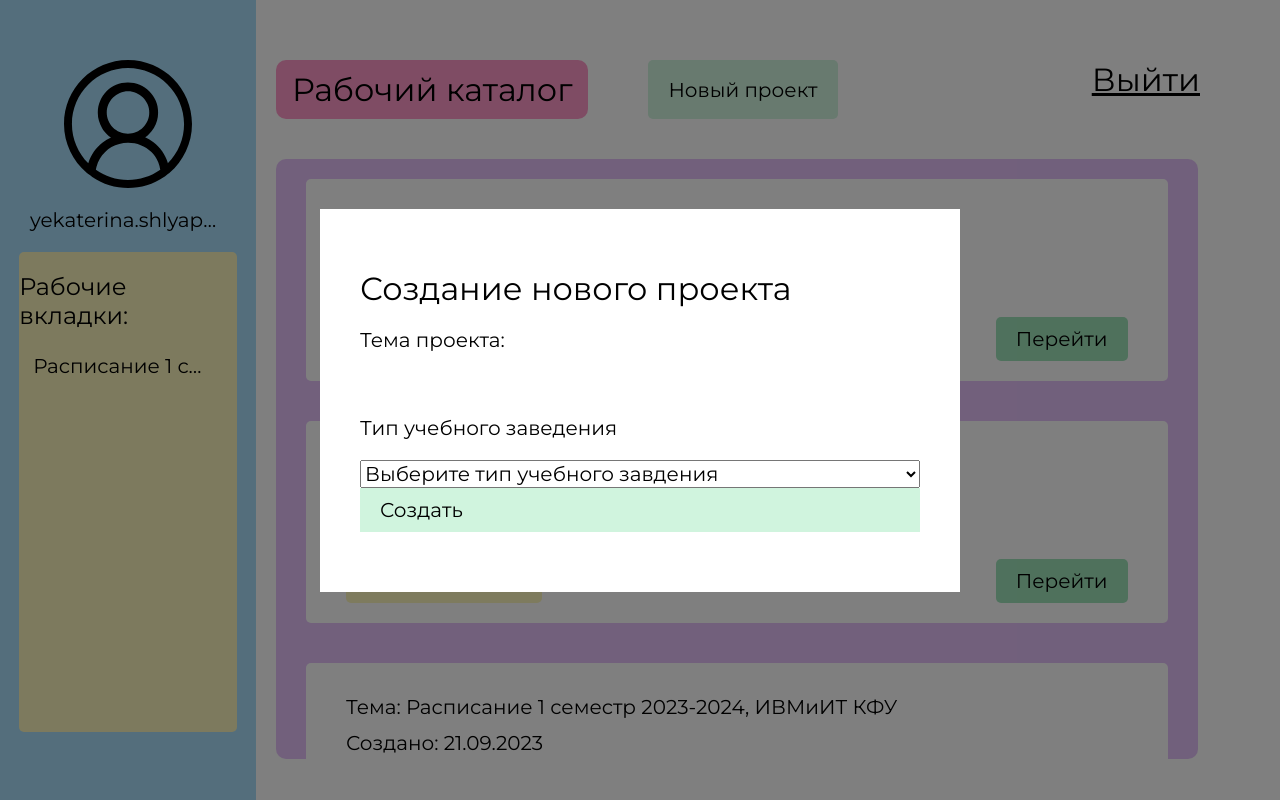
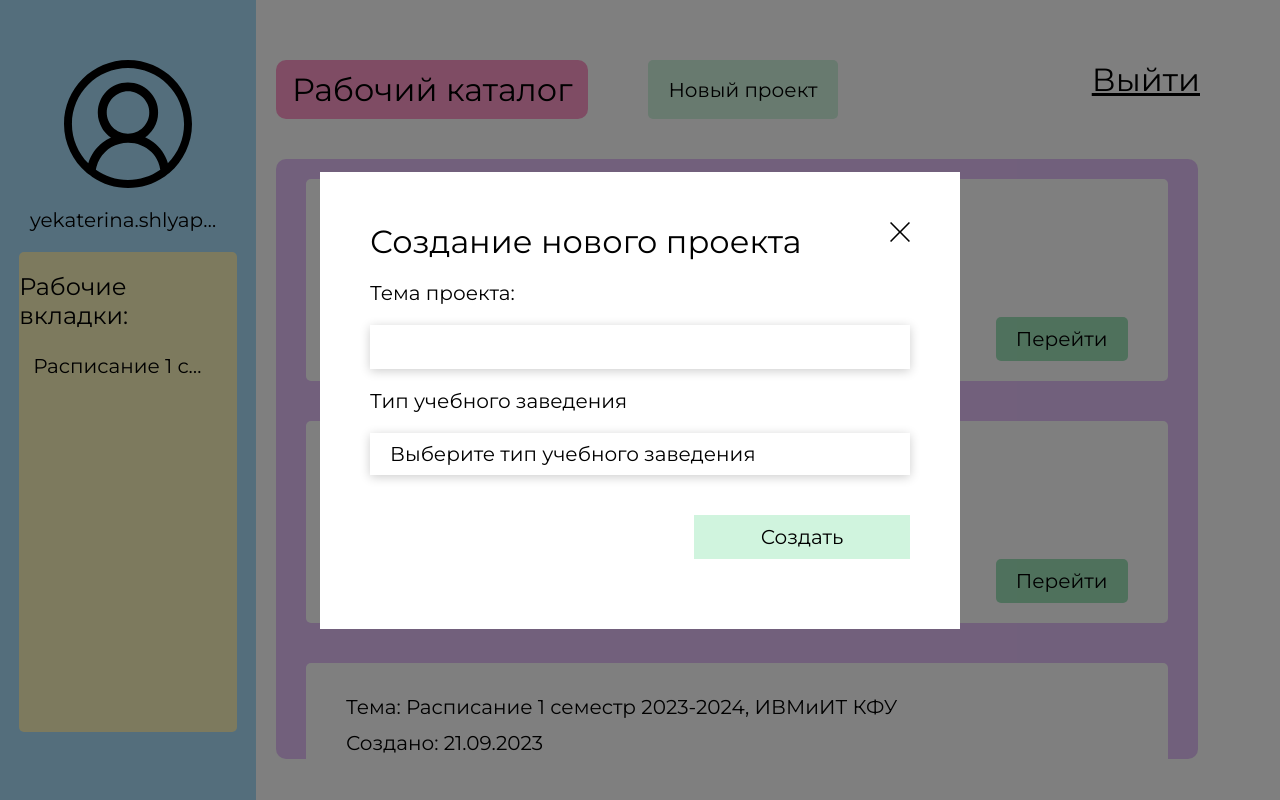
Before and after one commit to Kathy-Laip/graduate-work, a React (Create React App) app in the folder frontend/: page /workBook in a window 1280 px wide. Built offline with nearby package versions, Linux system fonts and the light colour scheme.

Commit message:
доделан компонент с созданием нового проекта, добавлена кнопочка закрытия, таким образом, тепреь можно открывать и закрывать компнент

```diff
--- a/frontend/src/components/CreateNewProject.tsx
+++ b/frontend/src/components/CreateNewProject.tsx
@@ -1,19 +1,23 @@
 import React from "react";
+import close from '../pictures/Close.svg'
 
 export const CreateNewProject: React.FC = () => {
     return(
-        <div className="createProject">
+        <div id="createProject">
             <div className="blockQuestions">
-                <h1 className="h1">Создание нового проекта</h1>
+                <div className='closeCreate'>
+                    <h1 className="h1">Создание нового проекта</h1>
+                    <img src={close} id='close' onClick={() => {document.getElementById('createProject')!.style.display = 'none'}}/>
+                </div>
                 <span className="mrTB1">Тема проекта:</span>
-                <input id='themeProject' className="shadowBlack"></input>
+                <input id='themeProject' ></input>
                 <span className="mrTB1">Тип учебного заведения</span>
-                <select>
-                    <option value={''}>Выберите тип учебного завдения</option>
+                <select className="shadowBlack">
+                    <option value={''}>Выберите тип учебного заведения</option>
                     <option value={'univ'}>Университет</option>
                     <option value={'school'}>Школа</option>
                 </select>
-                <button className="btn1 btnLightGreen">Создать</button>
+                <button className="btn1 btnLightGreen"><span>Создать</span></button>
             </div>
         </div>
     )
--- a/frontend/src/index.css
+++ b/frontend/src/index.css
@@ -52,10 +52,17 @@ a{
   color: black;
 }
 
-input{
+input,
+select{
   background-color: white;
 
   border: none;
+}
+
+select{
+  -webkit-appearance: none;
+  -moz-appearance: none;
+  appearance: none;
 }
 
 input::placeholder{
@@ -104,10 +111,6 @@ input::placeholder{
 
 .shadowGreen{
   box-shadow: 0 2px 10px var(--main-green);
-}
-
-.shadowBlack{
-  box-shadow: 0 2px 10px var(black);
 }
 
 .underSpan{
@@ -160,11 +163,16 @@ input::placeholder{
   /* height: 60vh; */
 }
 
-.divExitOrSignUp input{
+.divExitOrSignUp input,
+.blockQuestions input,
+.blockQuestions select{
   width: 100%;
 
+  padding: 0.5rem 1rem;
+}
+
+.divExitOrSignUp input{
   margin-bottom: 1.2rem;
-  padding: 0.5rem 1rem;
 }
 
 .divExitOrSignUp > h1{
@@ -326,7 +334,7 @@ input::placeholder{
   margin-top: 0.5rem;
 }
 
-.createProject{
+#createProject{
   display: flex;
 
   width: 100vw;
@@ -346,7 +354,41 @@ input::placeholder{
 
   display: flex;
   flex-direction: column;
-  padding: 3rem 2rem;
+
+
+  padding: 2.5rem 2.5rem 3.5rem 2.5rem;
 
   background-color: white;
 }
+
+.blockQuestions #close{
+  width: 1rem;
+  height: 1rem;
+}
+
+.blockQuestions #close:hover{
+  color: var(--main-pink);
+}
+
+.closeCreate{
+  display: flex;
+  justify-content: space-between;
+  flex-wrap: wrap;
+}
+
+.blockQuestions input,
+.blockQuestions select{
+  border: 0px solid #ccc;
+  box-shadow: 0px 2px 10px  rgba(0, 0, 0, .2);
+}
+
+.blockQuestions button{
+  margin-top: 2rem;
+  margin-left: auto;
+  width: 40%;
+
+}
+
+.blockQuestions button span{
+  margin: auto;
+}
--- a/frontend/src/pages/WorkPlace.tsx
+++ b/frontend/src/pages/WorkPlace.tsx
@@ -22,7 +22,7 @@ export const WorkPlace: React.FC = () => {
             <div className="nav">
                 <div className="leftNav">
                     <div className="nameBlock bdR10"><h1 className="h1">Рабочий каталог</h1></div>
-                    <button className="bdR5 btn1 btnLightGreen"><span>Новый проект</span></button>
+                    <button className="bdR5 btn1 btnLightGreen" onClick={() => {document.getElementById('createProject')!.style.display = 'flex'}}><span>Новый проект</span></button>
                 </div>
                 <div className="rightNav">
                     <Link to='/'><h1 className="underSpan h1">Выйти</h1></Link>
```
Also changed, not shown: frontend/src/pictures/Close.svg (added).
